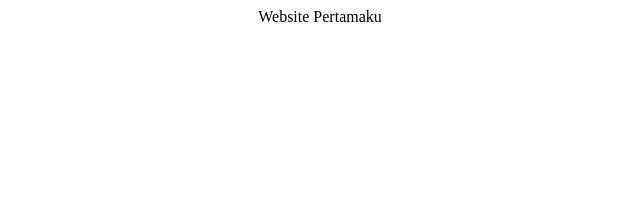
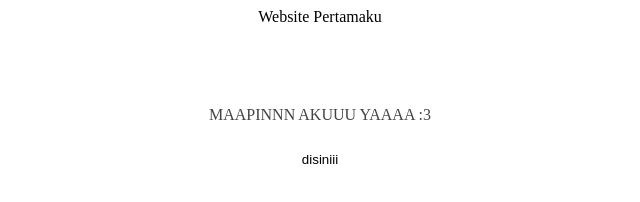
Before and after one commit to silvisilvicahyar-byte/ujicoba, a plain HTML site: page index.html in a window 1280 px wide. Shown: the whole page, without its empty margins (320-960 px from the left). Drawn offline with Linux system fonts and the light colour scheme.

Commit message:
Update index.html

```diff
--- a/index.html
+++ b/index.html
@@ -16,3 +16,18 @@
       p{
         color: #444;
       }
+      button {
+          background-color: white;
+          border: none;
+          padding: 12px 25px;
+          border-radius: 10px;
+      }
+        </style>
+</head>
+    <body>
+
+        <h1> HALLOOOO SAYANGGGG</h1>
+        <p>MAAPINNN AKUUU YAAAA :3 </p>
+        <button onclick="aleret('miaww')">disiniii</button>
+    </body>
+</html>
```
